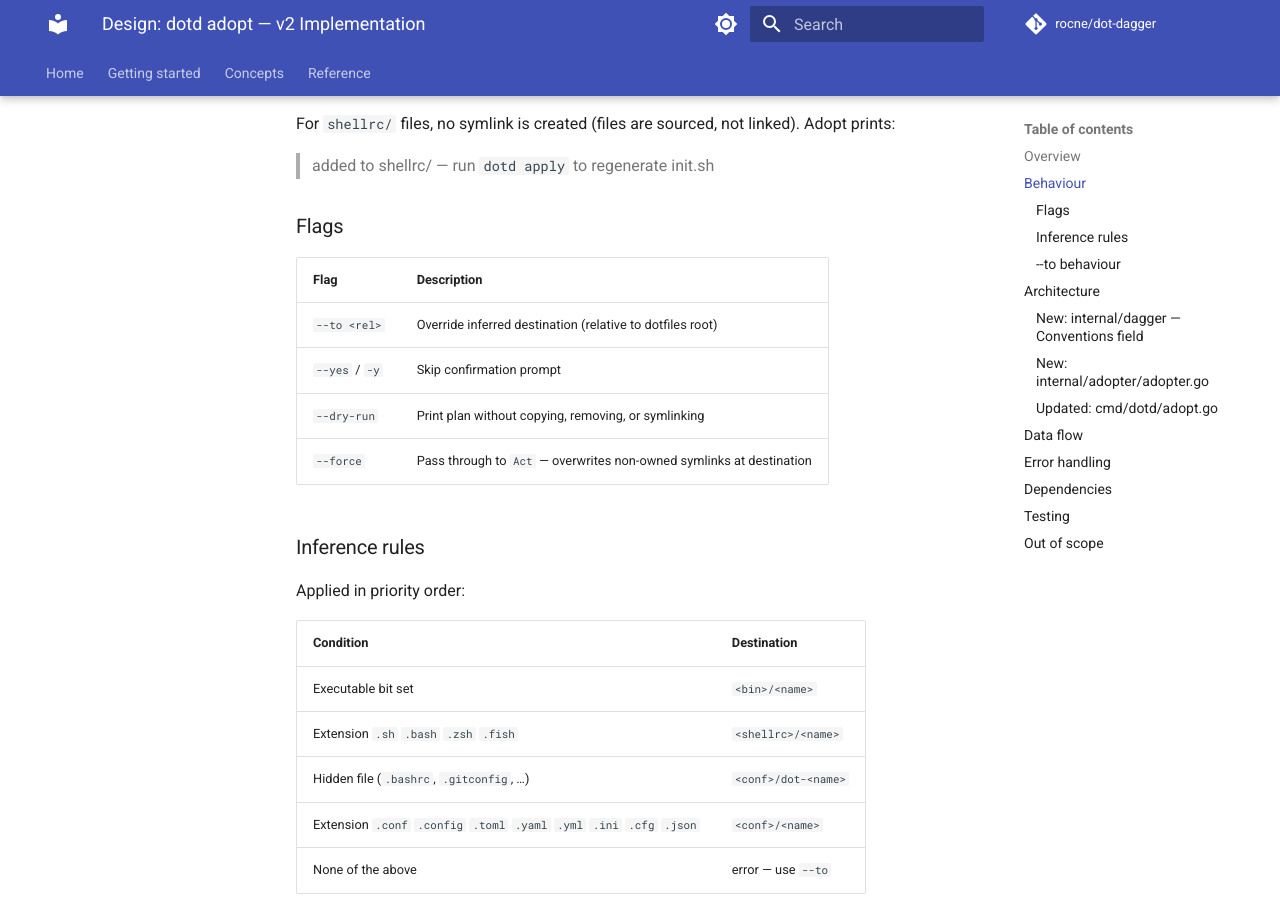
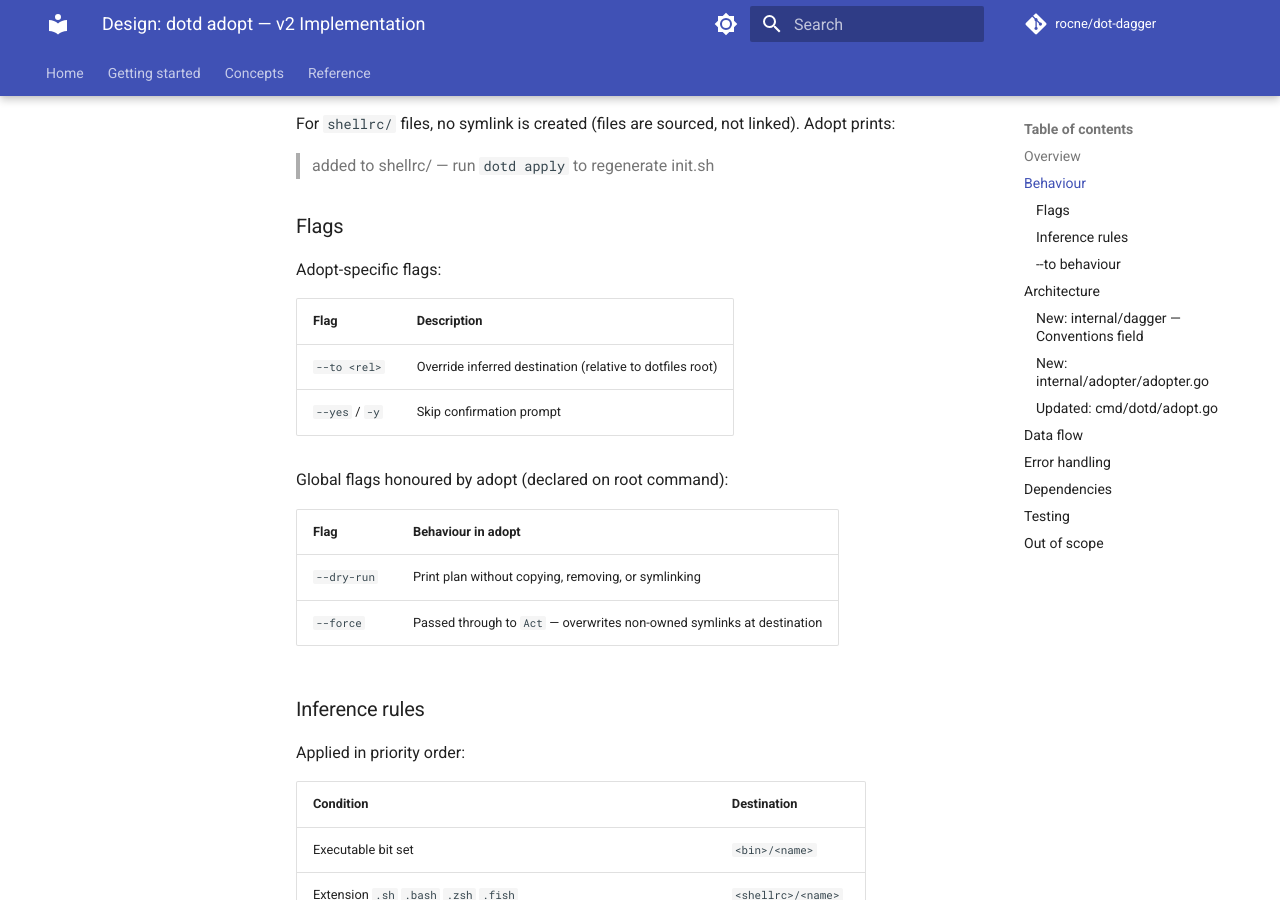
Before and after one commit to rocne/dot-dagger, an MkDocs documentation site: the page built from docs/superpowers/specs/2026-05-17-adopt-design.md, in a window 1280 px wide and 900 px high, scrolled down 671 px. Built offline with MkDocs 1.6.1 and Material for MkDocs 9.7.7, drawn with Linux system fonts in a browser that asks for light colours; comment, search, counter and statistics services are not loaded; some of the changed text lies outside the part shown.

Commit message:
docs(spec): fix adopt spec — flags table, test placement, symlink notation

```diff
--- a/docs/superpowers/specs/2026-05-17-adopt-design.md
+++ b/docs/superpowers/specs/2026-05-17-adopt-design.md
@@ -29,12 +29,19 @@ For `shellrc/` files, no symlink is created (files are sourced, not linked). Ado
 
 ### Flags
 
+Adopt-specific flags:
+
 | Flag | Description |
 |------|-------------|
 | `--to <rel>` | Override inferred destination (relative to dotfiles root) |
 | `--yes` / `-y` | Skip confirmation prompt |
+
+Global flags honoured by adopt (declared on root command):
+
+| Flag | Behaviour in adopt |
+|------|-------------------|
 | `--dry-run` | Print plan without copying, removing, or symlinking |
-| `--force` | Pass through to `Act` — overwrites non-owned symlinks at destination |
+| `--force` | Passed through to `Act` — overwrites non-owned symlinks at destination |
 
 ### Inference rules
 
```
Also changed, not shown: other parts of docs/superpowers/specs/2026-05-17-adopt-design.md (+2 -2 lines).
